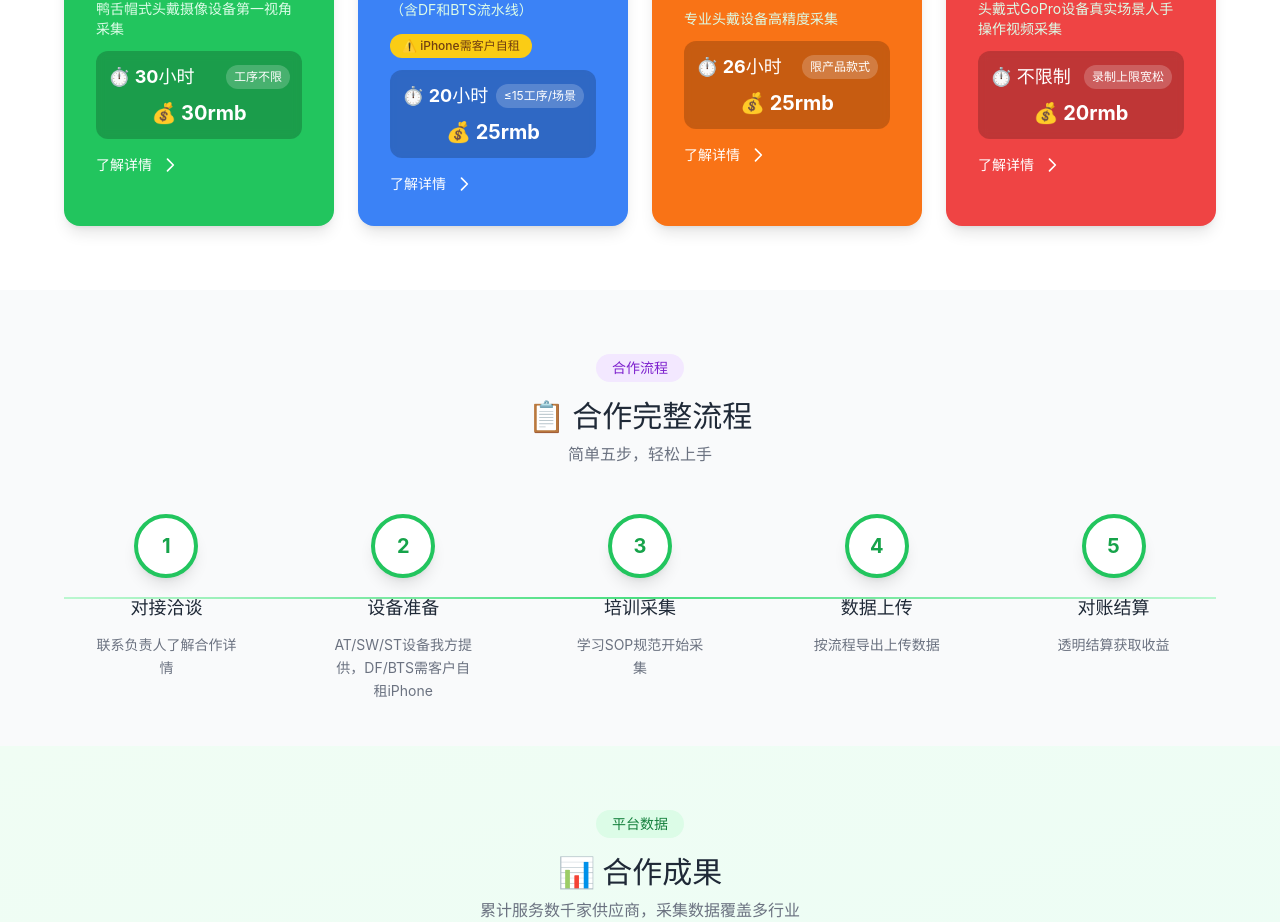
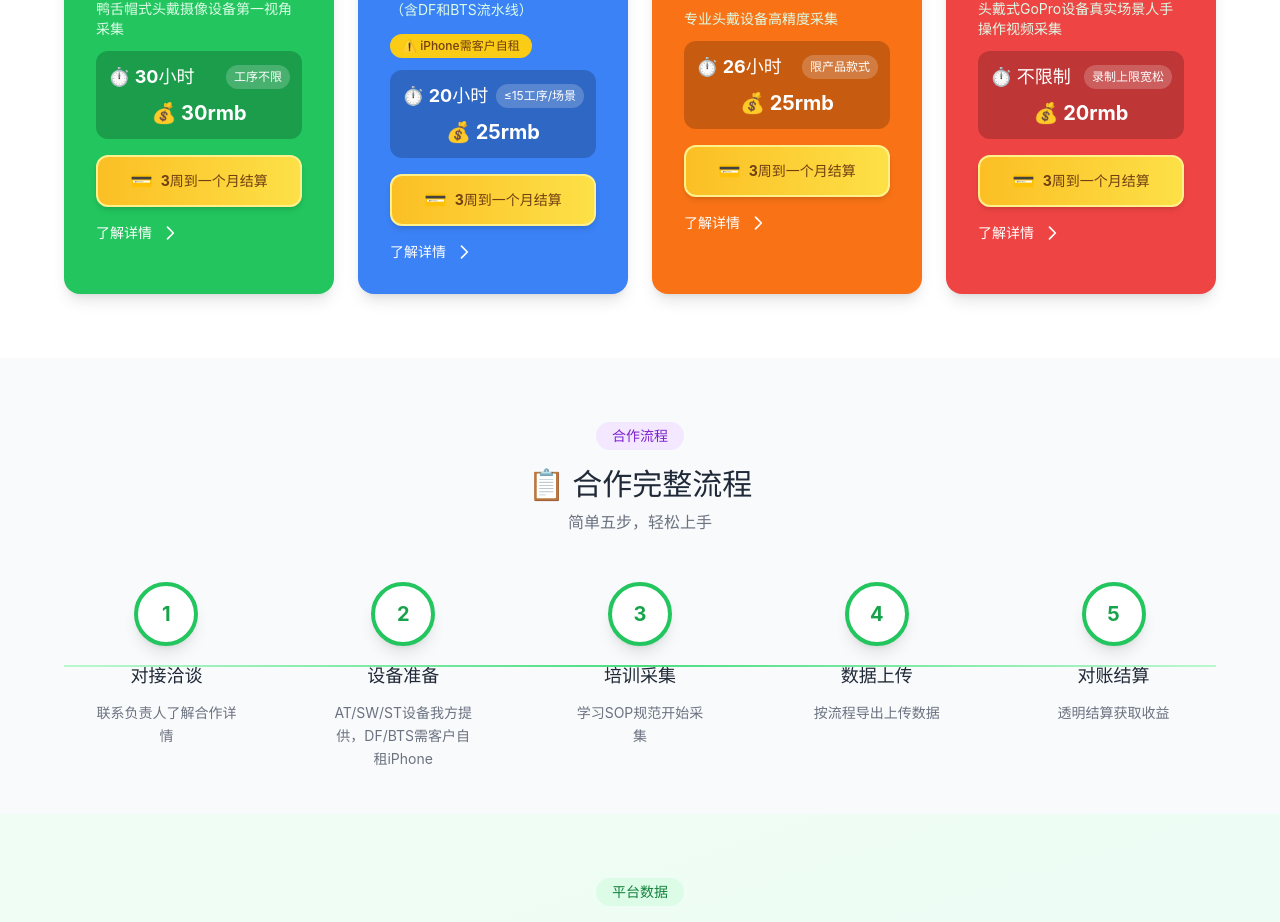
Before and after one commit to zbk1112/chakan, a React (Vite) app: page / in a window 1280 px wide. Shown: the part 1458-2380 px from the top of the page. Built offline with nearby package versions, Linux system fonts and the light colour scheme.

Commit message:
feat: 四大项目新增醒目结算方式展示（3周到一个月结算）

```diff
--- a/src/data/content.ts
+++ b/src/data/content.ts
@@ -58,6 +58,7 @@ export const projectContent = {
     uploadMethod: "邮寄内存卡",
     sceneRequirements: "农业、家居、商超",
     unitPrice: "30rmb（腕部）",
+    settlementMethod: "3周到一个月结算",
     equipment: ["充电宝2个", "摄像鸭舌帽1套", "CPU", "收纳腰包1个", "高速内存卡4张"],
     preparation: [
       "所有采集设备提前满电，保障全天作业续航",
@@ -99,6 +100,7 @@ export const projectContent = {
     uploadMethod: "手机app端上传",
     sceneRequirements: "主要居家+商业场景",
     unitPrice: "25rmb（自柜设备）",
+    settlementMethod: "3周到一个月结算",
     equipment: ["⚠️ iPhone手机（需客户自备/自租）", "充电宝（建议自备）", "充电器（建议自备）"],
     preparation: [
       "收到设备后，检查外观、开机、电量、网络、摄像头是否正常",
@@ -149,6 +151,7 @@ export const projectContent = {
     uploadMethod: "手机app端上传",
     sceneRequirements: "制造业",
     unitPrice: "35rmb（自租设备）",
+    settlementMethod: "3周到一个月结算",
     equipment: ["⚠️ iPhone手机（需客户自备/自租）", "充电宝（建议自备）", "充电器（建议自备）"],
     preparation: [
       "收到设备后，检查外观、开机、电量、网络、摄像头是否正常",
@@ -208,6 +211,7 @@ export const projectContent = {
     uploadMethod: "上传指定网址",
     sceneRequirements: "制造业",
     unitPrice: "25rmb",
+    settlementMethod: "3周到一个月结算",
     equipment: ["SW头戴设备", "配套灯光", "充电底座", "数据传输线", "配对软件"],
     preparation: [
       "长按开机键检查电量：蓝灯20-90%，绿灯90%以上，红灯<20%",
@@ -254,6 +258,7 @@ export const projectContent = {
     uploadMethod: "上传指定网址",
     sceneRequirements: "制造业",
     unitPrice: "20rmb",
+    settlementMethod: "3周到一个月结算",
     equipment: ["头戴式GoPro设备", "充电宝", "充电器", "内存卡", "品牌手环"],
     preparation: [
       "收到设备后阅读操作员执行手册了解使用流程",
--- a/src/pages/Home.tsx
+++ b/src/pages/Home.tsx
@@ -73,6 +73,7 @@ export default function Home({ onNavigate }: HomeProps) {
               const durationInfo = project.id === 'at' ? '⏱️ 30小时' : project.id === 'df' ? '⏱️ 20小时' : project.id === 'sw' ? '⏱️ 26小时' : '⏱️ 不限制';
               const unitPrice = project.id === 'at' ? '💰 30rmb' : project.id === 'df' ? '💰 25rmb' : project.id === 'sw' ? '💰 25rmb' : '💰 20rmb';
               const limitInfo = project.id === 'at' ? '工序不限' : project.id === 'df' ? '≤15工序/场景' : project.id === 'sw' ? '限产品款式' : '录制上限宽松';
+              const settlementMethod = project.id === 'at' ? '3周到一个月结算' : project.id === 'df' ? '3周到一个月结算' : project.id === 'sw' ? '3周到一个月结算' : '3周到一个月结算';
               const icon = project.id === 'at' ? '🎩' : project.id === 'df' ? '📱' : project.id === 'sw' ? '🥽' : '🎥';
               const needsPhone = project.id === 'df';
               return (
@@ -100,7 +101,13 @@ export default function Home({ onNavigate }: HomeProps) {
                         <span className="text-xl font-bold">{unitPrice}</span>
                       </div>
                     </div>
-                    <div className="flex items-center text-sm font-medium">
+                    <div className="mt-3 bg-gradient-to-r from-amber-400 to-yellow-300 rounded-xl p-2.5 border-2 border-yellow-200 shadow-md">
+                      <div className="flex items-center justify-center gap-2">
+                        <span className="text-lg">💳</span>
+                        <span className="text-sm font-bold text-yellow-900">{settlementMethod}</span>
+                      </div>
+                    </div>
+                    <div className="flex items-center text-sm font-medium mt-4">
                       <span>了解详情</span>
                       <svg className="w-5 h-5 ml-2 transform group-hover:translate-x-1 transition-transform" fill="none" stroke="currentColor" viewBox="0 0 24 24">
                         <path strokeLinecap="round" strokeLinejoin="round" strokeWidth={2} d="M9 5l7 7-7 7" />
--- a/src/pages/Projects/ProjectPage.tsx
+++ b/src/pages/Projects/ProjectPage.tsx
@@ -167,6 +167,18 @@ export default function ProjectPage({ initialProject }: ProjectPageProps) {
                   </div>
                 </div>
               </div>
+              <div className="bg-gradient-to-r from-amber-100 to-yellow-100 rounded-xl p-4 border-2 border-amber-300 col-span-2 shadow-sm">
+                <div className="flex items-center justify-between">
+                  <div className="flex items-center">
+                    <span className="text-2xl mr-3">💳</span>
+                    <div>
+                      <p className="text-sm text-gray-500">结算方式</p>
+                      <p className="text-xl font-bold text-amber-800">{(currentProject as any).settlementMethod || '3周到一个月结算'}</p>
+                    </div>
+                  </div>
+                  <span className="bg-amber-500 text-white text-xs px-3 py-1.5 rounded-full font-bold shadow-sm">准时结算</span>
+                </div>
+              </div>
             </div>
           </Card>
 
```
